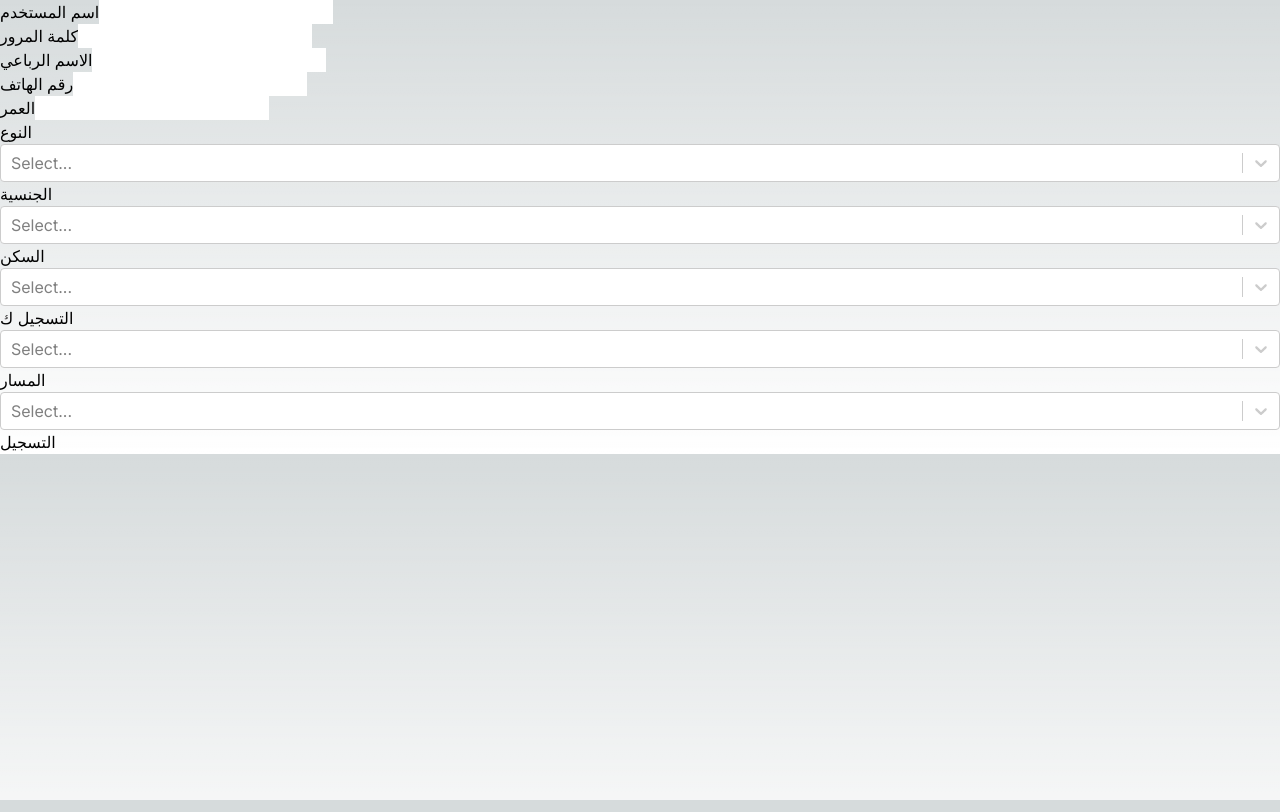
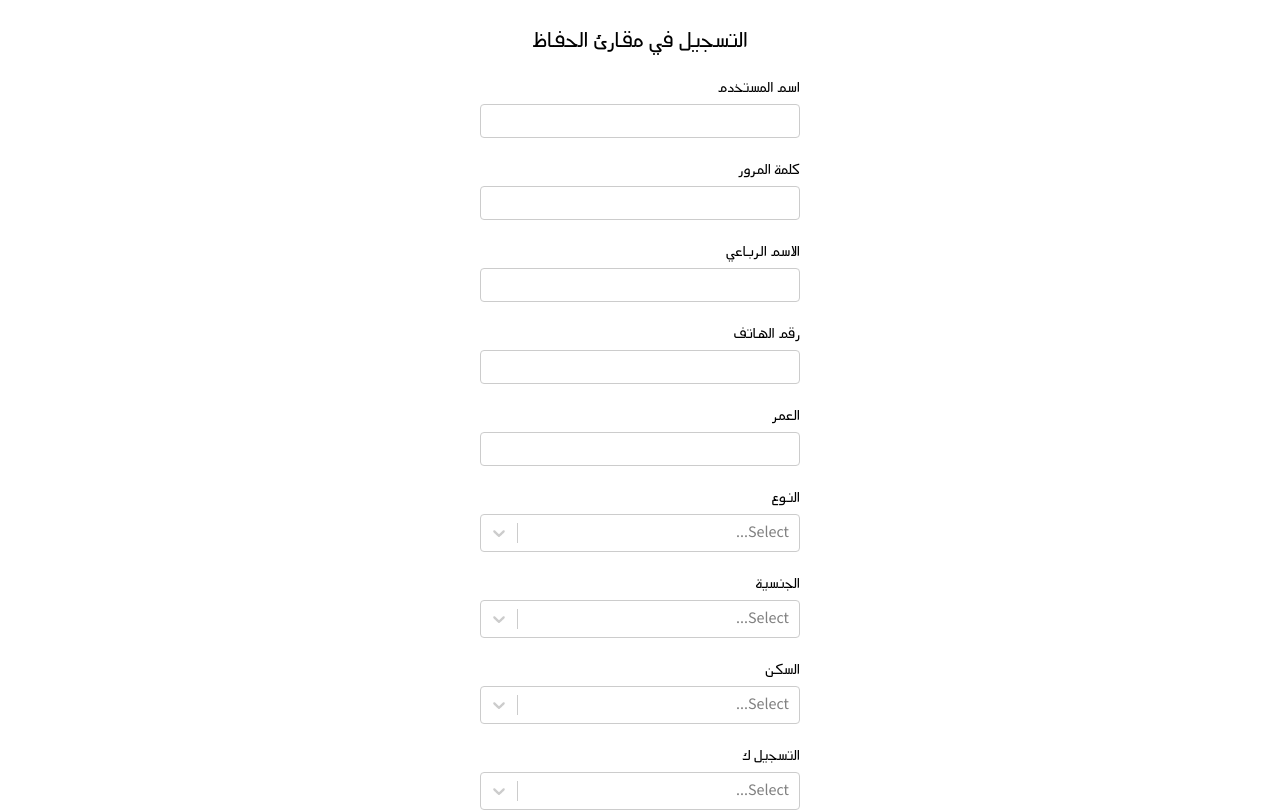
Before and after one commit to abdalla-ayman/elhofaz_frontend, a Next.js app: page /auth/register in a window 1280 px wide. Shown: the top 812 px of the page. Built offline with nearby package versions, Linux system fonts and the light colour scheme.

Commit message:
signuo and login page working on ...

```diff
--- a/app/auth/login/page.jsx
+++ b/app/auth/login/page.jsx
@@ -7,10 +7,16 @@ export default function Login() {
   let [password, setPassword] = useState("");
 
   return (
-    <div>
-      <form action="">
+    <div className="h-screen flex">
+      <form className="w-80 m-auto ">
+        <h2 className="text-2xl text-center">تسجيل الدخول</h2>
         <FormInput label="اسم المستخدم" type="text" setValue={setUsername} />
         <FormInput label="كلمة المرور" type="password" setValue={setPassword} />
+        <div>
+          <button type="submit" className="bg-sky-500 mx-auto block">
+            تسجيل الدخول
+          </button>
+        </div>
       </form>
     </div>
   );
--- a/app/auth/register/page.jsx
+++ b/app/auth/register/page.jsx
@@ -44,7 +44,8 @@ export default function Register() {
 
   return (
     <div>
-      <form >
+      <form className="w-80 m-auto my-6">
+        <h2 className="text-2xl text-center">التسجيل في مقارئ الحفاظ</h2>
         <FormInput label="اسم المستخدم" type="text" setValue={setUsername} />
         <FormInput label="كلمة المرور" type="password" setValue={setPassword} />
         <FormInput label="الاسم الرباعي" type="text" setValue={setFullname} />
@@ -87,7 +88,9 @@ export default function Register() {
         )}
 
         <div>
-          <button type="submit">التسجيل</button>
+          <button type="submit" className="bg-sky-500 mx-auto block">
+            التسجيل
+          </button>
         </div>
       </form>
     </div>
--- a/app/components/FormInput.jsx
+++ b/app/components/FormInput.jsx
@@ -1,7 +1,7 @@
 export default function FormInput(props) {
   let { type, setValue, label } = props;
   return (
-    <div>
+    <div className="form-group">
       <label htmlFor="">{label}</label>
       <input
         type={type}
--- a/app/components/FormSelect.jsx
+++ b/app/components/FormSelect.jsx
@@ -3,7 +3,7 @@ import Select from "react-select";
 export default function FormSelect(props) {
   let { setValue, label, options, defaultVal } = props;
   return (
-    <div>
+    <div className="form-group">
       <label htmlFor="">{label}</label>
       <Select
         options={options}
--- a/app/globals.css
+++ b/app/globals.css
@@ -2,26 +2,28 @@
 @tailwind components;
 @tailwind utilities;
 
-:root {
-  --foreground-rgb: 0, 0, 0;
-  --background-start-rgb: 214, 219, 220;
-  --background-end-rgb: 255, 255, 255;
+html {
+  direction: rtl;
 }
 
-@media (prefers-color-scheme: dark) {
-  :root {
-    --foreground-rgb: 255, 255, 255;
-    --background-start-rgb: 0, 0, 0;
-    --background-end-rgb: 0, 0, 0;
-  }
+button {
+  @apply py-1 px-2 rounded font-light;
 }
 
-body {
-  color: rgb(var(--foreground-rgb));
-  background: linear-gradient(
-      to bottom,
-      transparent,
-      rgb(var(--background-end-rgb))
-    )
-    rgb(var(--background-start-rgb));
+.form-group {
+  @apply flex flex-col my-4;
 }
+
+.form-group label {
+  @apply my-1;
+}
+
+.form-group input {
+  @apply rounded border-solid py-1 border outline-none;
+  border-color: hsl(0, 0%, 80%);
+}
+
+.form-group input:focus {
+  border-color: #2684ff;
+  border-width: 2px;
+}
--- a/app/layout.tsx
+++ b/app/layout.tsx
@@ -1,8 +1,8 @@
 import './globals.css'
 import type { Metadata } from 'next'
-import { Inter } from 'next/font/google'
+import { Mada } from 'next/font/google'
 
-const inter = Inter({ subsets: ['latin'] })
+const inter = Mada({ subsets: ['arabic'] })
 
 export const metadata: Metadata = {
   title: 'Create Next App',
```
